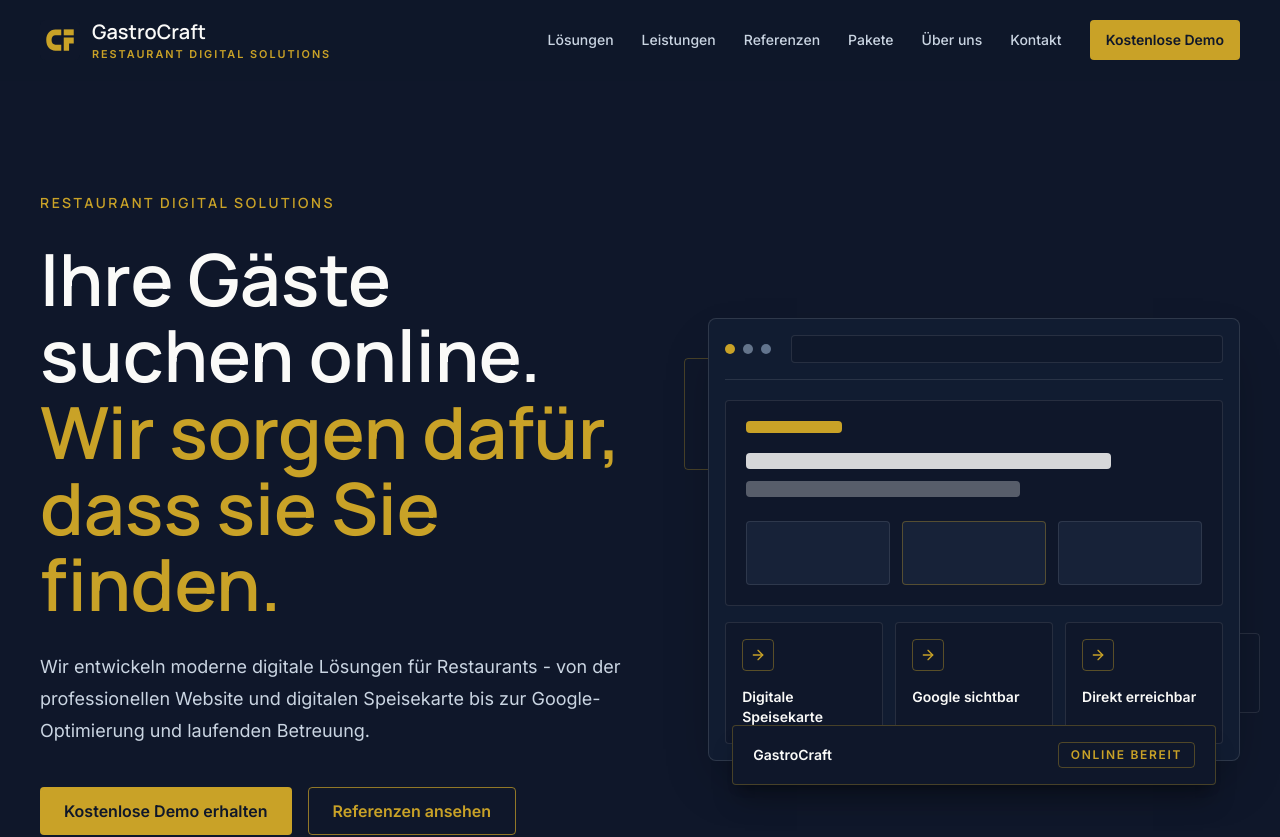
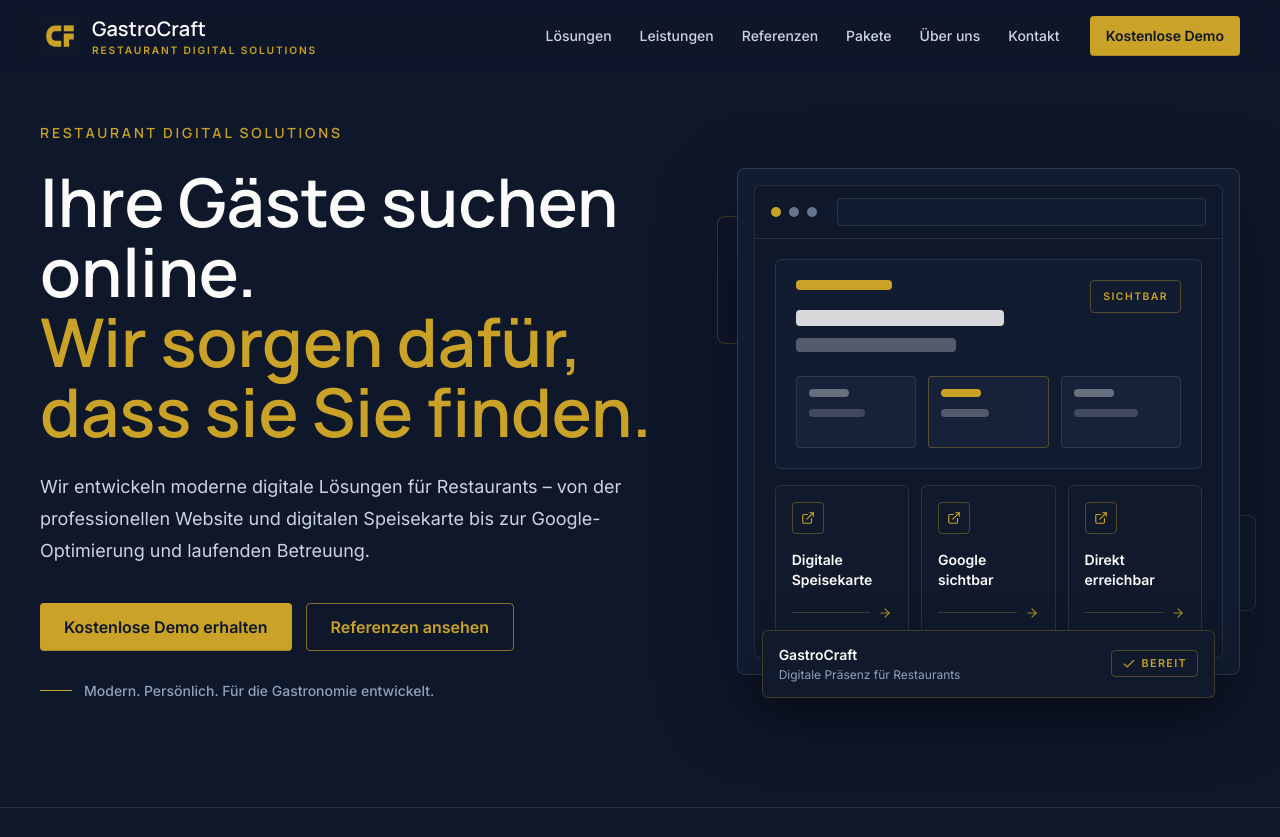
Before and after one commit to parvladimir/gastrocraft, a Next.js app: page / in a window 1280 px wide. Shown: the top 837 px of the page. Built offline with nearby package versions, Linux system fonts and the light colour scheme.

Commit message:
refactor: refine premium header and hero

```diff
--- a/app/globals.css
+++ b/app/globals.css
@@ -44,6 +44,30 @@
   outline-offset: 4px;
 }
 
+.hero-reveal-line {
+  animation: hero-line-reveal 640ms ease-out both;
+}
+
+.hero-reveal-delay-1 {
+  animation-delay: 60ms;
+}
+
+.hero-reveal-delay-2 {
+  animation-delay: 120ms;
+}
+
+@keyframes hero-line-reveal {
+  from {
+    opacity: 0;
+    transform: translateY(0.35em);
+  }
+
+  to {
+    opacity: 1;
+    transform: translateY(0);
+  }
+}
+
 @media (prefers-reduced-motion: reduce) {
   *,
   *::before,
@@ -53,4 +77,9 @@
     animation-duration: 0.01ms !important;
     animation-iteration-count: 1 !important;
   }
+
+  .hero-reveal-line {
+    opacity: 1;
+    transform: none;
+  }
 }
--- a/components/layout/header.tsx
+++ b/components/layout/header.tsx
@@ -22,7 +22,7 @@
 
   useEffect(() => {
     const updateScrollState = () => {
-      setIsScrolled(window.scrollY > 8);
+      setIsScrolled(window.scrollY > 10);
     };
 
     updateScrollState();
@@ -51,33 +51,33 @@
 
   return (
     <header
-      className={`sticky top-0 z-50 border-b transition-colors duration-200 ${
+      className={`sticky top-0 z-50 border-b backdrop-blur-sm transition-[background-color,border-color] duration-200 ${
         isScrolled || isMenuOpen
-          ? "border-white/10 bg-midnight"
-          : "border-transparent bg-midnight/70 md:bg-midnight/30"
+          ? "border-white/10 bg-midnight/95"
+          : "border-transparent bg-midnight/80 lg:bg-midnight/55"
       }`}
     >
-      <Container className="flex min-h-20 items-center justify-between gap-6 py-4">
+      <Container className="flex min-h-16 items-center justify-between gap-5 py-3 sm:min-h-[4.5rem]">
         <Link
           href="/"
-          className="inline-flex items-center gap-3 focus-visible:rounded-sm"
+          className="inline-flex min-w-0 items-center gap-2.5 focus-visible:rounded-sm sm:gap-3"
           aria-label="GastroCraft Startseite"
           onClick={closeMenu}
         >
           <Image
             src="/brand/gastrocraft-monogram.svg"
             alt=""
-            width={42}
-            height={42}
+            width={38}
+            height={38}
             priority
             aria-hidden="true"
-            className="h-10 w-10"
+            className="h-9 w-9 shrink-0 sm:h-10 sm:w-10"
           />
-          <span className="inline-flex flex-col">
-            <span className="font-heading text-xl font-semibold text-warm-white">
+          <span className="inline-flex min-w-0 flex-col">
+            <span className="font-heading text-lg font-semibold leading-tight text-warm-white sm:text-xl">
               GastroCraft
             </span>
-            <span className="hidden text-[0.68rem] font-semibold uppercase tracking-[0.18em] text-premium-gold sm:inline">
+            <span className="hidden text-[0.64rem] font-semibold uppercase leading-none tracking-[0.18em] text-premium-gold sm:mt-1 sm:inline">
               Restaurant Digital Solutions
             </span>
           </span>
@@ -85,18 +85,18 @@
 
         <nav
           aria-label="Hauptnavigation"
-          className="hidden items-center gap-7 lg:flex"
+          className="hidden items-center gap-5 xl:flex xl:gap-6"
         >
           {navigationItems.map((item) => (
             <a
               key={item.href}
               href={item.href}
-              className="rounded-sm text-sm font-medium text-slate-300 transition-colors hover:text-warm-white"
+              className="rounded-sm px-0.5 py-2 text-sm font-medium text-slate-300 transition-colors duration-200 hover:text-warm-white"
             >
               {item.label}
             </a>
           ))}
-          <Button href="#contact" variant="primary" size="sm">
+          <Button href="#contact" variant="primary" size="sm" className="ml-1">
             Kostenlose Demo
           </Button>
         </nav>
@@ -106,7 +106,7 @@
           aria-label={isMenuOpen ? "Menü schließen" : "Menü öffnen"}
           aria-expanded={isMenuOpen}
           aria-controls="mobile-navigation"
-          className="inline-flex h-11 w-11 items-center justify-center rounded border border-white/15 text-warm-white transition-colors hover:border-premium-gold hover:text-premium-gold lg:hidden"
+          className="inline-flex h-11 w-11 items-center justify-center rounded border border-white/15 text-warm-white transition-colors duration-200 hover:border-premium-gold hover:text-premium-gold xl:hidden"
           onClick={() => setIsMenuOpen((current) => !current)}
         >
           {isMenuOpen ? (
@@ -119,18 +119,18 @@
 
       <div
         id="mobile-navigation"
-        className={`lg:hidden ${isMenuOpen ? "block" : "hidden"}`}
+        className={`xl:hidden ${isMenuOpen ? "block" : "hidden"}`}
       >
-        <Container className="pb-6">
+        <Container className="pb-5">
           <nav
             aria-label="Mobile Hauptnavigation"
-            className="grid gap-2 border-t border-white/10 pt-5"
+            className="grid gap-1 border-t border-white/10 pt-4"
           >
             {navigationItems.map((item) => (
               <a
                 key={item.href}
                 href={item.href}
-                className="rounded px-1 py-3 text-base font-medium text-slate-200 transition-colors hover:text-premium-gold"
+                className="rounded px-1 py-3 text-base font-medium text-slate-200 transition-colors duration-200 hover:text-premium-gold"
                 onClick={closeMenu}
               >
                 {item.label}
--- a/components/sections/hero-section.tsx
+++ b/components/sections/hero-section.tsx
@@ -1,106 +1,146 @@
-import { ArrowRight } from "lucide-react";
+import { ArrowRight, Check, ExternalLink } from "lucide-react";
 import { Container } from "@/components/layout/container";
 import { Button } from "@/components/ui/button";
+
+const serviceHints = [
+  "Digitale Speisekarte",
+  "Google sichtbar",
+  "Direkt erreichbar"
+];
 
 export function HeroSection() {
   return (
     <section className="overflow-hidden" aria-labelledby="hero-heading">
-      <Container className="grid min-h-[calc(100vh-5rem)] items-center gap-16 py-20 sm:py-24 lg:grid-cols-[1fr_0.88fr] lg:py-28">
-        <div className="max-w-3xl">
-          <p className="font-heading text-sm font-semibold uppercase tracking-[0.18em] text-premium-gold">
+      <Container className="grid min-h-[calc(100svh-4.5rem)] items-center gap-12 pb-14 pt-12 sm:pb-16 sm:pt-14 lg:grid-cols-[minmax(0,1.12fr)_minmax(390px,0.88fr)] lg:gap-12 lg:pb-16 lg:pt-12 xl:gap-14">
+        <div className="max-w-[45rem] lg:-mt-8">
+          <p className="font-heading text-xs font-semibold uppercase tracking-[0.2em] text-premium-gold sm:text-sm">
             Restaurant Digital Solutions
           </p>
           <h1
             id="hero-heading"
             aria-label="Ihre Gäste suchen online. Wir sorgen dafür, dass sie Sie finden."
-            className="mt-7 font-heading text-4xl font-semibold leading-[1.06] text-warm-white sm:text-6xl lg:text-7xl"
+            className="mt-6 max-w-[46rem] font-heading text-[2.55rem] font-semibold leading-[1.04] text-warm-white sm:text-[3.45rem] sm:leading-[1.04] lg:text-[3.85rem] xl:text-[4.2rem]"
           >
-            <span className="block">Ihre Gäste suchen online.</span>
-            <span className="block text-premium-gold">Wir sorgen dafür,</span>
-            <span className="block text-premium-gold">
+            <span className="hero-reveal-line block">
+              Ihre Gäste suchen online.
+            </span>
+            <span className="hero-reveal-line hero-reveal-delay-1 block text-premium-gold">
+              Wir sorgen dafür,
+            </span>
+            <span className="hero-reveal-line hero-reveal-delay-2 block text-premium-gold">
               dass sie Sie finden.
             </span>
           </h1>
-          <p className="mt-7 max-w-2xl text-lg leading-8 text-slate-300">
-            Wir entwickeln moderne digitale Lösungen für Restaurants - von der
+          <p className="mt-6 max-w-[38rem] text-base leading-8 text-slate-300 sm:text-lg">
+            Wir entwickeln moderne digitale Lösungen für Restaurants – von der
             professionellen Website und digitalen Speisekarte bis zur
             Google-Optimierung und laufenden Betreuung.
           </p>
-          <div className="mt-10 flex flex-col gap-4 sm:flex-row">
-            <Button href="#contact" variant="primary" className="min-w-52">
+          <div className="mt-9 flex flex-col gap-3.5 sm:flex-row sm:items-center">
+            <Button href="#contact" variant="primary" className="min-w-56">
               Kostenlose Demo erhalten
             </Button>
             <Button href="#references" variant="secondary" className="min-w-48">
               Referenzen ansehen
             </Button>
           </div>
-          <p className="mt-8 inline-flex items-center gap-3 text-sm font-medium text-slate-300">
-            <span className="h-px w-8 bg-premium-gold" aria-hidden="true" />
-            Modern. Persönlich. Für die Gastronomie entwickelt.
+          <p className="mt-7 inline-flex max-w-full items-center gap-3 text-sm font-medium leading-6 text-slate-400">
+            <span className="h-px w-8 shrink-0 bg-premium-gold" aria-hidden="true" />
+            <span>Modern. Persönlich. Für die Gastronomie entwickelt.</span>
           </p>
         </div>
 
+        <HeroVisual />
+      </Container>
+    </section>
+  );
+}
+
+function HeroVisual() {
+  return (
     <div
-          className="relative mx-auto w-full max-w-xl lg:mx-0"
+      className="relative mx-auto w-full max-w-[34rem] lg:mx-0 lg:-mt-4"
       aria-hidden="true"
     >
-          <div className="absolute -left-6 top-10 hidden h-28 w-28 rounded border border-premium-gold/30 sm:block" />
-          <div className="absolute -right-5 bottom-12 hidden h-20 w-20 rounded border border-white/10 sm:block" />
+      <div className="absolute -left-5 top-12 hidden h-32 w-28 rounded-lg border border-premium-gold/25 bg-midnight/60 sm:block" />
+      <div className="absolute -right-4 bottom-16 hidden h-24 w-24 rounded-lg border border-white/10 bg-[#101a2c] sm:block" />
 
-          <div className="relative rounded-lg border border-white/12 bg-[#111c31] p-4 shadow-2xl shadow-black/30">
-            <div className="flex items-center gap-2 border-b border-white/10 pb-4">
+      <div className="relative rounded-lg border border-white/12 bg-[#111c31] p-3.5 shadow-[0_28px_80px_rgba(0,0,0,0.34)] sm:p-4">
+        <div className="rounded-md border border-white/10 bg-midnight">
+          <div className="flex items-center gap-2 border-b border-white/10 px-4 py-3">
             <span className="h-2.5 w-2.5 rounded-full bg-premium-gold" />
             <span className="h-2.5 w-2.5 rounded-full bg-slate-gray" />
             <span className="h-2.5 w-2.5 rounded-full bg-slate-500" />
-              <span className="ml-3 h-7 flex-1 rounded border border-white/10 bg-midnight/70" />
+            <span className="ml-3 h-7 flex-1 rounded border border-white/10 bg-[#111c31]" />
           </div>
 
-            <div className="grid gap-4 pt-5">
-              <div className="rounded border border-white/10 bg-midnight p-5">
-                <div className="h-3 w-24 rounded bg-premium-gold" />
-                <div className="mt-5 h-4 w-4/5 rounded bg-warm-white/85" />
-                <div className="mt-3 h-4 w-3/5 rounded bg-white/30" />
-                <div className="mt-6 grid grid-cols-3 gap-3">
-                  <div className="h-16 rounded border border-white/10 bg-[#172238]" />
-                  <div className="h-16 rounded border border-premium-gold/35 bg-[#172238]" />
-                  <div className="h-16 rounded border border-white/10 bg-[#172238]" />
+          <div className="grid gap-4 p-4 sm:p-5">
+            <div className="rounded-md border border-white/10 bg-[#111c31] p-4 sm:p-5">
+              <div className="flex items-start justify-between gap-5">
+                <div>
+                  <div className="h-2.5 w-24 rounded bg-premium-gold" />
+                  <div className="mt-5 h-4 w-52 max-w-full rounded bg-warm-white/85" />
+                  <div className="mt-3 h-3.5 w-40 max-w-[80%] rounded bg-white/28" />
+                </div>
+                <div className="hidden rounded border border-premium-gold/35 px-3 py-2 text-[0.65rem] font-semibold uppercase tracking-[0.14em] text-premium-gold sm:block">
+                  Sichtbar
+                </div>
+              </div>
+
+              <div className="mt-6 grid grid-cols-3 gap-2.5 sm:gap-3">
+                <div className="h-[4.5rem] rounded border border-white/10 bg-[#172238] p-3">
+                  <div className="h-2 w-10 rounded bg-white/35" />
+                  <div className="mt-3 h-2 w-14 rounded bg-white/18" />
+                </div>
+                <div className="h-[4.5rem] rounded border border-premium-gold/35 bg-[#172238] p-3">
+                  <div className="h-2 w-10 rounded bg-premium-gold" />
+                  <div className="mt-3 h-2 w-12 rounded bg-white/25" />
+                </div>
+                <div className="h-[4.5rem] rounded border border-white/10 bg-[#172238] p-3">
+                  <div className="h-2 w-10 rounded bg-white/35" />
+                  <div className="mt-3 h-2 w-16 rounded bg-white/18" />
+                </div>
               </div>
             </div>
 
             <div className="grid gap-3 sm:grid-cols-3">
-                {[
-                  "Digitale Speisekarte",
-                  "Google sichtbar",
-                  "Direkt erreichbar"
-                ].map((label) => (
-                  <div
-                    key={label}
-                    className="rounded border border-white/10 bg-midnight px-4 py-4"
-                  >
-                    <div className="mb-4 flex h-8 w-8 items-center justify-center rounded border border-premium-gold/40 text-premium-gold">
-                      <ArrowRight className="h-4 w-4" />
-                    </div>
-                    <p className="text-sm font-semibold leading-5 text-warm-white">
-                      {label}
-                    </p>
-                  </div>
+              {serviceHints.map((label) => (
+                <ServiceHint key={label} label={label} />
               ))}
             </div>
           </div>
         </div>
 
-          <div className="absolute -bottom-6 left-6 right-6 rounded border border-premium-gold/30 bg-midnight px-5 py-4 shadow-xl shadow-black/25">
+        <div className="absolute -bottom-6 left-4 right-4 rounded-md border border-premium-gold/25 bg-[#101a2c] px-4 py-3.5 shadow-[0_18px_48px_rgba(0,0,0,0.34)] sm:left-6 sm:right-6">
           <div className="flex items-center justify-between gap-4">
-              <span className="text-sm font-semibold text-warm-white">
-                GastroCraft
-              </span>
-              <span className="rounded border border-premium-gold/35 px-3 py-1 text-xs font-semibold uppercase tracking-[0.14em] text-premium-gold">
-                Online bereit
+            <div className="min-w-0">
+              <p className="text-sm font-semibold text-warm-white">GastroCraft</p>
+              <p className="mt-0.5 text-xs text-slate-400">
+                Digitale Präsenz für Restaurants
+              </p>
+            </div>
+            <span className="inline-flex shrink-0 items-center gap-1.5 rounded border border-premium-gold/35 px-2.5 py-1 text-[0.68rem] font-semibold uppercase tracking-[0.12em] text-premium-gold">
+              <Check className="h-3.5 w-3.5" />
+              Bereit
             </span>
           </div>
         </div>
       </div>
-      </Container>
-    </section>
+    </div>
   );
 }
+
+function ServiceHint({ label }: { label: string }) {
+  return (
+    <div className="rounded-md border border-white/10 bg-[#101a2c] px-4 py-4">
+      <div className="mb-4 inline-flex h-8 w-8 items-center justify-center rounded border border-premium-gold/35 text-premium-gold">
+        <ExternalLink className="h-3.5 w-3.5" />
+      </div>
+      <p className="text-sm font-semibold leading-5 text-warm-white">{label}</p>
+      <div className="mt-4 flex items-center text-premium-gold/80">
+        <span className="h-px flex-1 bg-premium-gold/25" />
+        <ArrowRight className="ml-2 h-3.5 w-3.5" />
+      </div>
+    </div>
+  );
+}
--- a/components/ui/button.tsx
+++ b/components/ui/button.tsx
@@ -12,13 +12,13 @@
 };
 
 const baseClasses =
-  "inline-flex items-center justify-center font-semibold transition-colors focus-visible:outline focus-visible:outline-3 focus-visible:outline-offset-4 focus-visible:outline-[var(--brand-focus-ring)]";
+  "inline-flex items-center justify-center font-semibold transition-[background-color,border-color,color,box-shadow] duration-200 focus-visible:outline focus-visible:outline-3 focus-visible:outline-offset-4 focus-visible:outline-[var(--brand-focus-ring)]";
 
 const variantClasses: Record<ButtonVariant, string> = {
   primary:
-    "bg-premium-gold text-midnight hover:bg-[#d9b438] active:bg-[#b8921f]",
+    "bg-premium-gold text-midnight shadow-[inset_0_-1px_0_rgba(15,23,42,0.18)] hover:bg-[#d6b238] hover:shadow-[inset_0_-2px_0_rgba(15,23,42,0.22)] active:bg-[#b8921f]",
   secondary:
-    "border border-premium-gold/70 text-premium-gold hover:border-premium-gold hover:bg-premium-gold/10 active:bg-premium-gold/15",
+    "border border-premium-gold/65 text-premium-gold hover:border-premium-gold hover:bg-premium-gold/8 active:bg-premium-gold/12",
   link: "px-0 text-premium-gold underline-offset-4 hover:text-warm-white hover:underline"
 };
 
```
Lines whose indentation alone changed are shown as unchanged.
